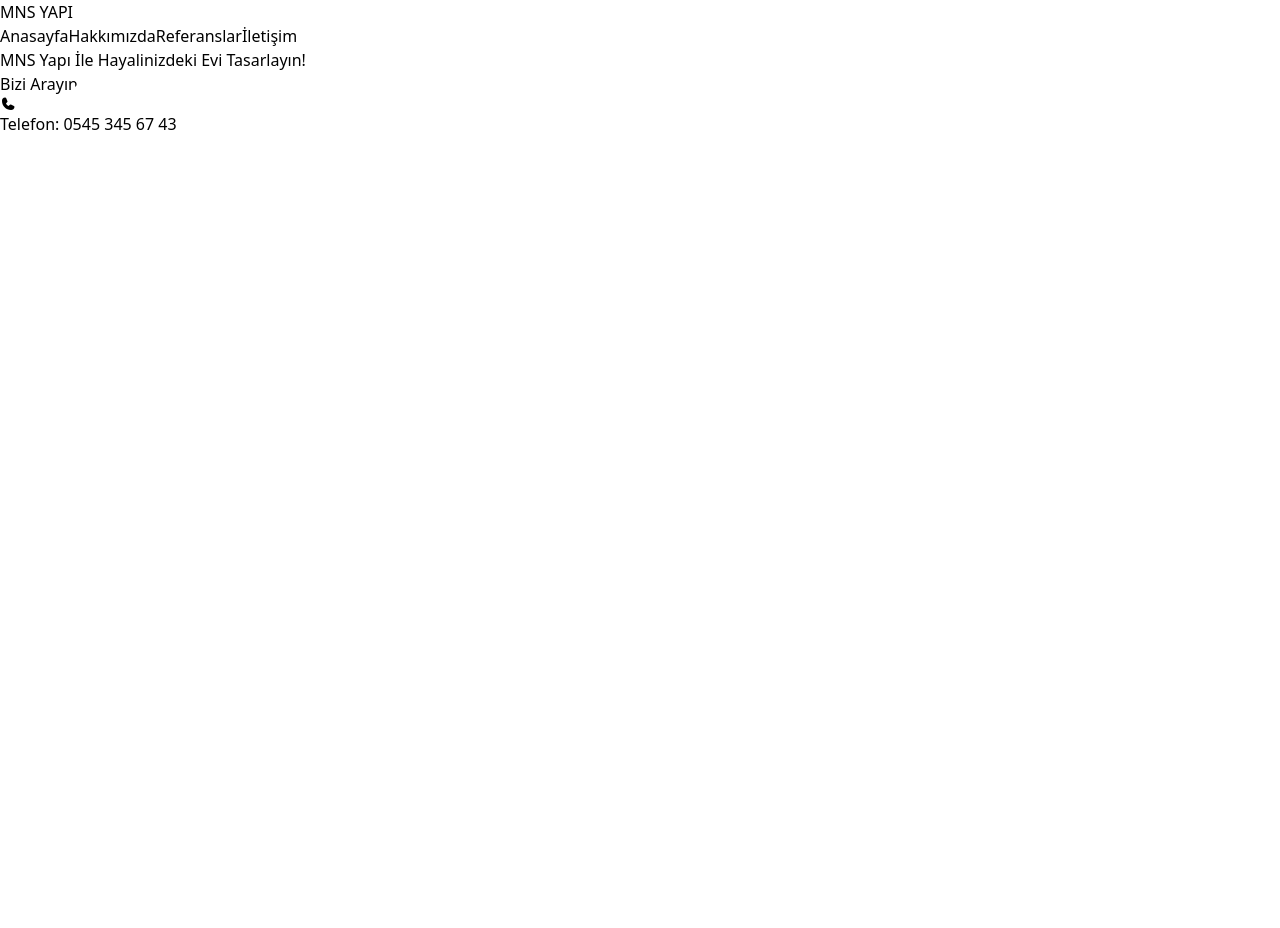
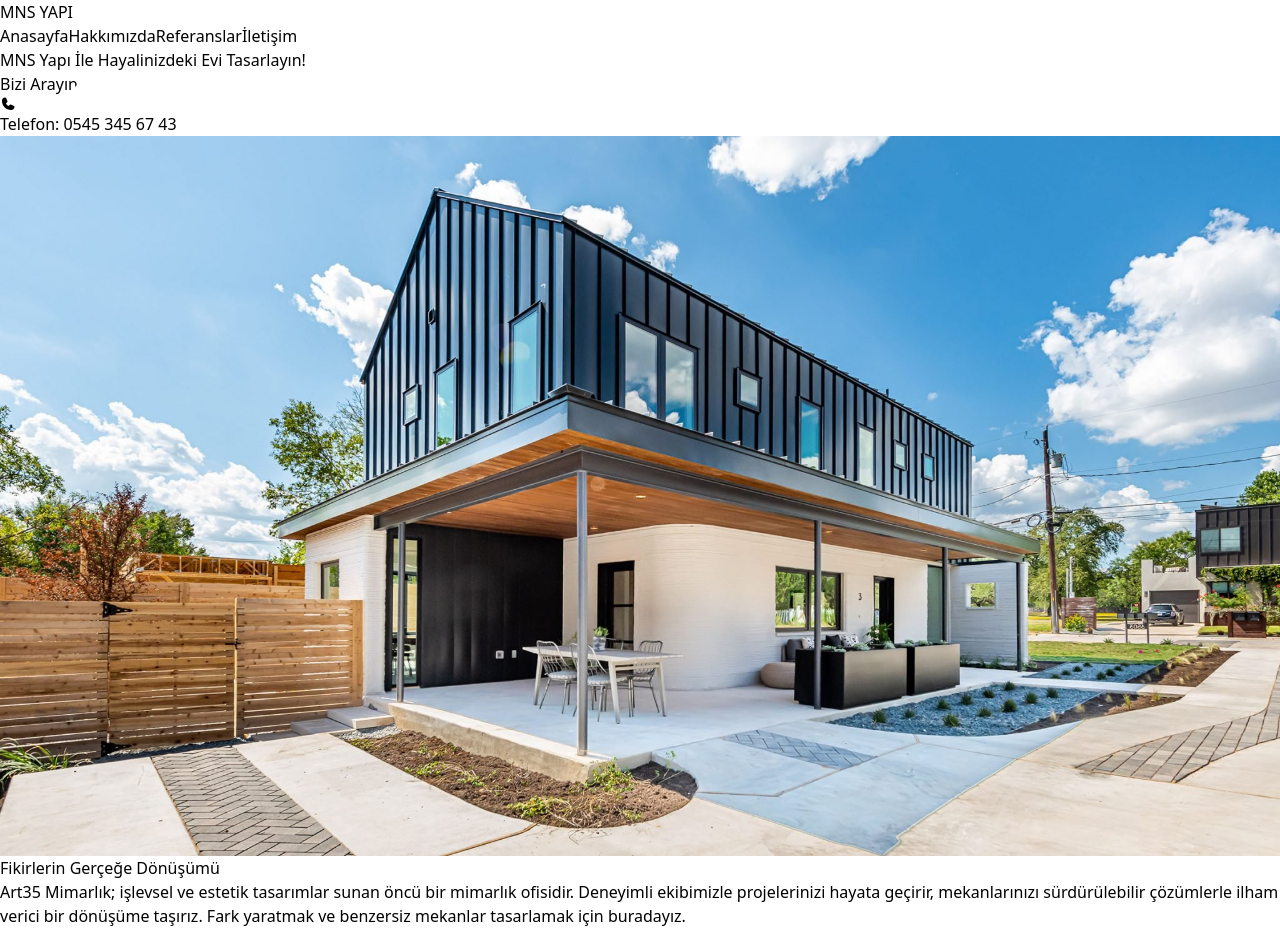
Before and after one commit to nermindonat/vue3-project, a Vue app: page / in a window 1280 px wide. Before the commit the page ends 800 px from the top, so only its background shows below. Built offline with nearby package versions, Linux system fonts and the light colour scheme.

Commit message:
Created components.

```diff
--- a/src/App.vue
+++ b/src/App.vue
@@ -19,9 +19,13 @@
       </div>
     </div>
   </div>
+  <div class="h-screen">
+    <Information />
+  </div>
 </template>
 <script setup>
-import Header from "./views/Header.vue";
+import Header from "./components/Header.vue";
+import Information from "./views/Information.vue";
 import { Icon } from "@iconify/vue";
 </script>
 <style>
--- /dev/null
+++ b/src/views/AboutUs.vue
@@ -0,0 +1,3 @@
+<template>
+  <div>About Us Page</div>
+</template>
--- /dev/null
+++ b/src/views/Contact.vue
@@ -0,0 +1,3 @@
+<template>
+  <div>Contact Page</div>
+</template>
--- /dev/null
+++ b/src/views/Information.vue
@@ -0,0 +1,23 @@
+<template>
+  <div class="flex">
+    <div class="p-12">
+      <div class="w-[670px] h-[670px] overflow-hidden rounded-full">
+        <img
+          src="@/assets/images/info-image.jpg"
+          alt=""
+          class="w-full h-full object-cover rounded-full"
+        />
+      </div>
+    </div>
+
+    <div class="p-12">
+      <h3>Fikirlerin Gerçeğe Dönüşümü</h3>
+      <p>
+        Art35 Mimarlık; işlevsel ve estetik tasarımlar sunan öncü bir mimarlık
+        ofisidir. Deneyimli ekibimizle projelerinizi hayata geçirir,
+        mekanlarınızı sürdürülebilir çözümlerle ilham verici bir dönüşüme
+        taşırız. Fark yaratmak ve benzersiz mekanlar tasarlamak için buradayız.
+      </p>
+    </div>
+  </div>
+</template>
```
Also changed, not shown: src/assets/images/info-image.jpg (added), src/components/Footer.vue (added), src/components/Header.vue (renamed from src/views/Header.vue).
